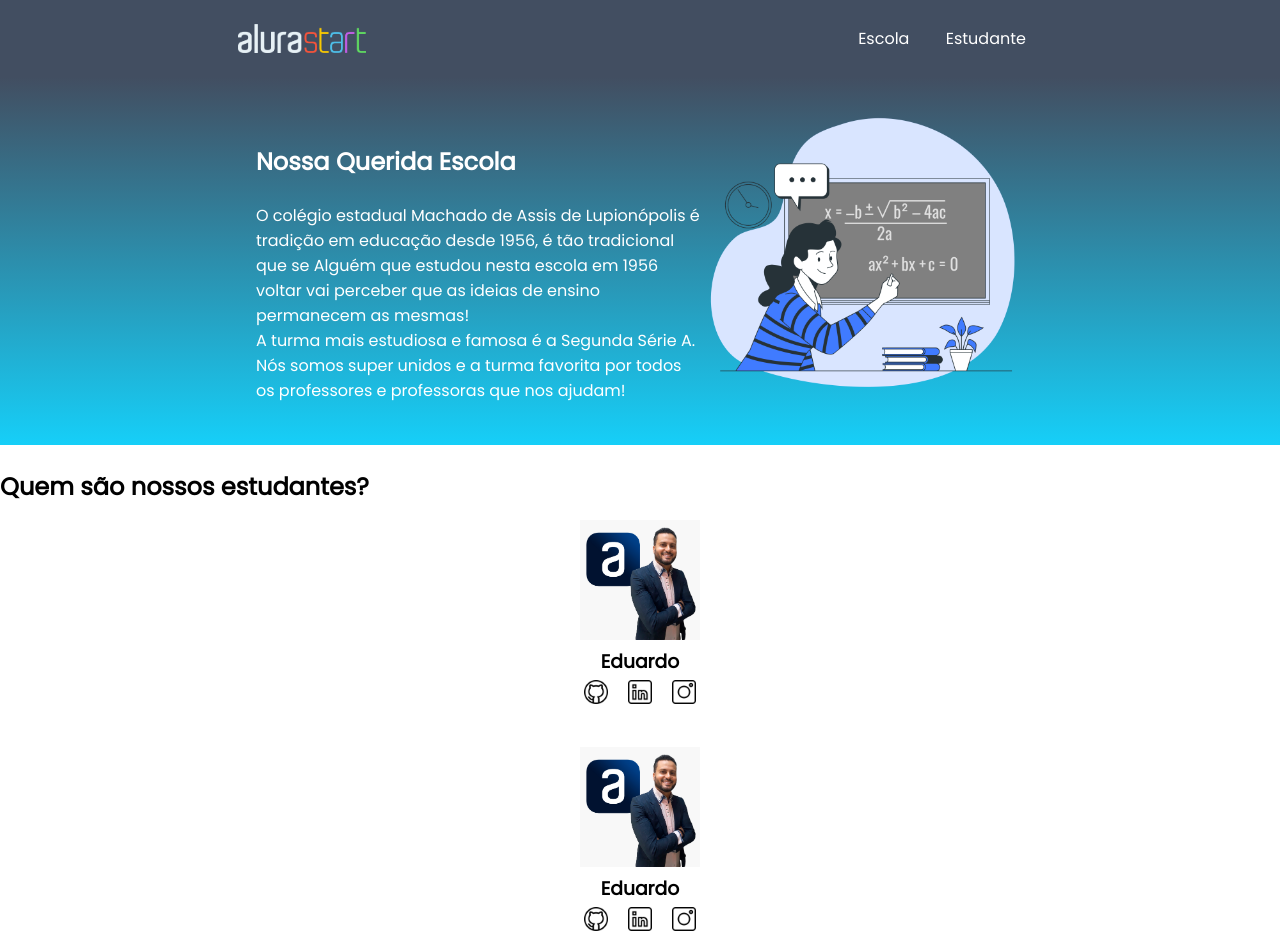
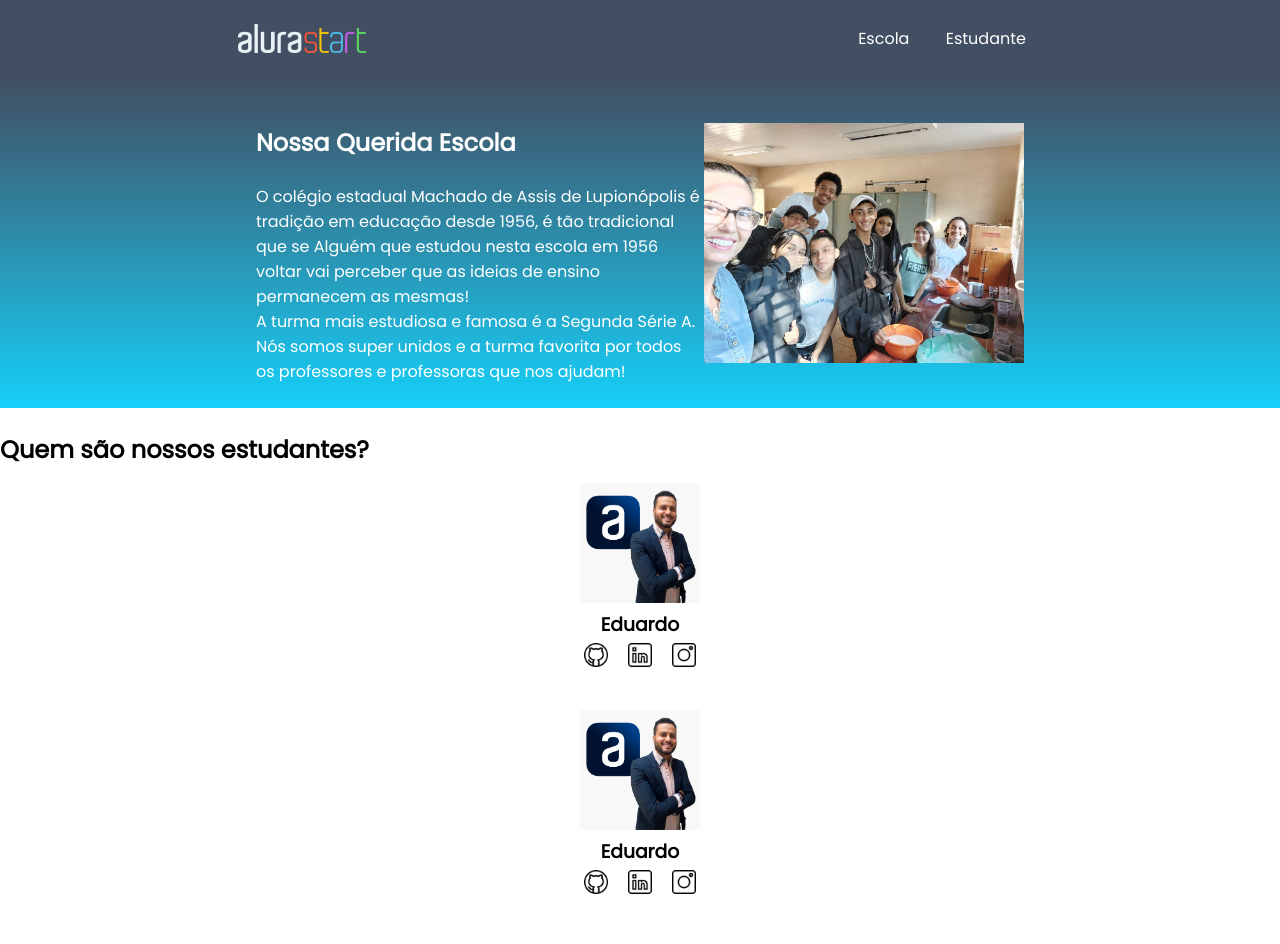
Before and after one commit to profedureis/2A, a plain HTML site: page index.html in a window 1280 px wide. Drawn offline with Linux system fonts and the light colour scheme.

Commit message:
troquei imagem facebook.jpg

```diff
--- a/index.html
+++ b/index.html
@@ -24,7 +24,7 @@
             <p class="escola-texto-um">O colégio estadual Machado de Assis de Lupionópolis é tradição em educação desde 1956, é tão tradicional que se Alguém que estudou nesta escola em 1956 voltar vai perceber que as ideias de ensino permanecem as mesmas!</p>
             <p class="escola-texto-dois">A turma mais estudiosa e famosa é a Segunda Série A. Nós somos super unidos e a turma favorita por todos os professores e professoras que nos ajudam!</p>
         </div>
-        <img class="escola-imagem" src="Formula-bro.png" alt="imagem que representa uma professora em sala de aula">
+        <img class="escola-imagem" src="facebook.jpg" alt="imagem que representa uma professora em sala de aula">
     </section>
     <section class="estudante">
         <h2 class="estudante-titulo">Quem são nossos estudantes?</h2>
```
